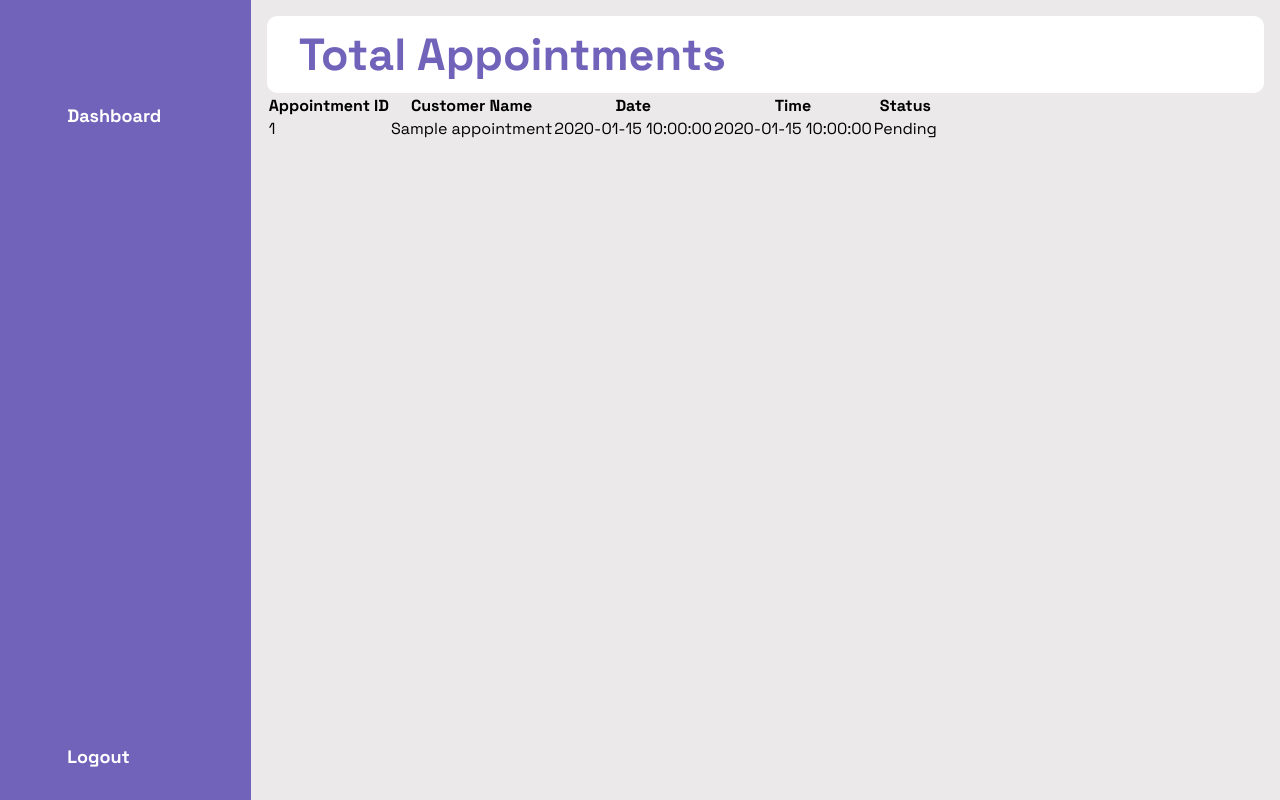
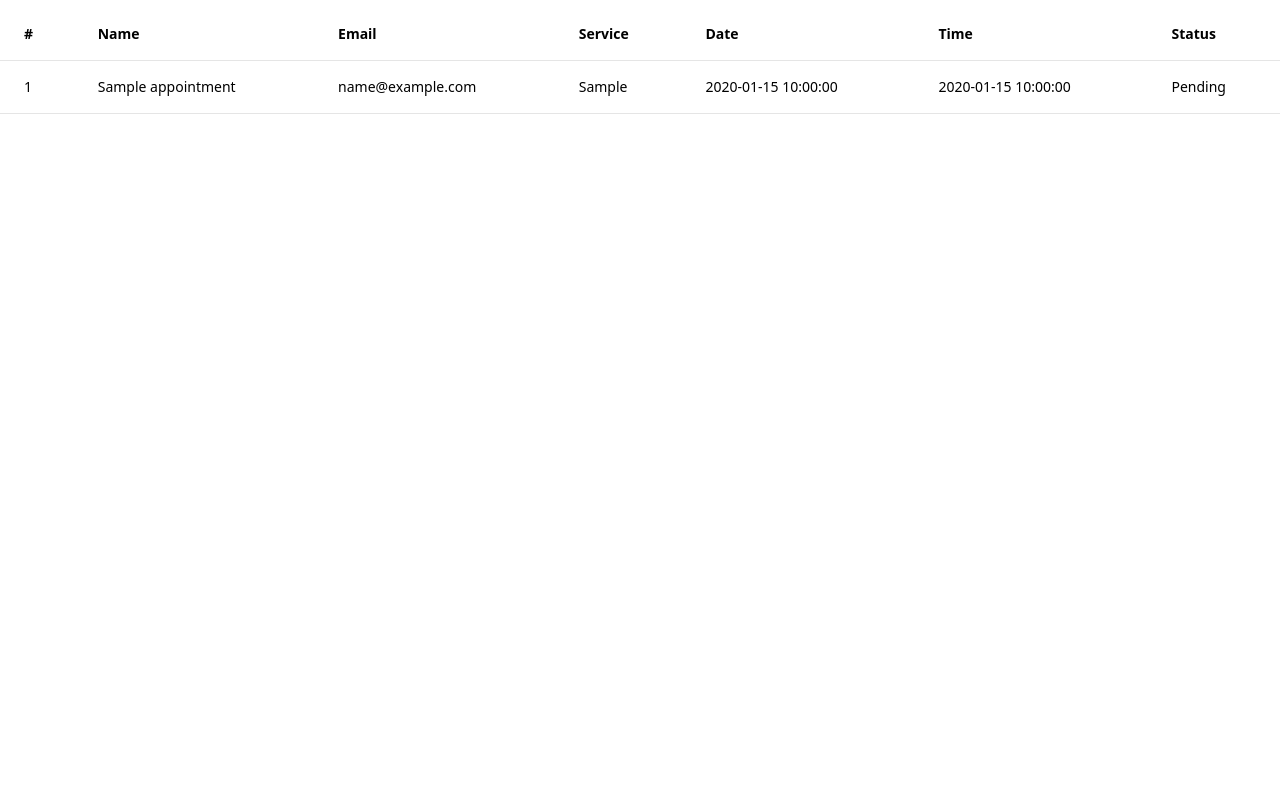
Before and after one commit to prithaxdev/barbershopBookingApplication, a PHP site: page /barber/dashboard/totalAppointments.php in a window 1280 px wide. Run offline with PHP 8.4, Linux system fonts and the light colour scheme; tables that the repository leaves empty or names only in its code hold one stand-in row (values such as "Sample post"); a stand-in replaces the project's code that opens the database connection; some libraries are stand-ins or nearby versions.

Commit message:
Add total appointments page to display all appointments from the database

```diff
--- a/barber/dashboard/totalAppointments.php
+++ b/barber/dashboard/totalAppointments.php
@@ -1,11 +1,9 @@
 <?php
 session_start();
 require_once('../config/dbConnection.php');
-require_once('../dashboard/logout.php');
 
 // Fetch all appointments
 $appointmentsResult = $conn->query("SELECT * FROM appointments");
-
 ?>
 <!DOCTYPE html>
 <html lang="en">
@@ -13,61 +11,45 @@ $appointmentsResult = $conn->query("SELECT * FROM appointments");
     <meta charset="UTF-8">
     <meta name="viewport" content="width=device-width, initial-scale=1.0">
     <title>Total Appointments</title>
-    <link rel="stylesheet" href="../src/css/Style.css">
-    <link rel="stylesheet" href="../src/css/Dashboard.css">
+    <script src="https://cdn.tailwindcss.com"></script>
 </head>
 <body>
-    <div class="sidebar">
-        <div class="logo"></div>
-        <ul class="menu">
-            <li>
-                <a href="./dashboard.php">
-                    <i class="fa-solid fa-gauge-high"></i>
-                    <span>Dashboard</span>
-                </a>
-            </li>
-            <!-- Add other menu items as needed -->
-            <li class="logout">
-                <form id="logoutForm" method="post" action="<?php echo $_SERVER['PHP_SELF']; ?>">
-                    <input type="hidden" name="logout" value="true">
-                    <a href="#" onclick="document.getElementById('logoutForm').submit();">
-                        <i class="fa-solid fa-right-from-bracket"></i>
-                        <span>Logout</span>
-                    </a>
-                </form>
-            </li>
-        </ul>
-    </div>
-    <div class="main--content">
-        <div class="header-wrapper">
-            <div class="header-title">
-                <h2>Total Appointments</h2>
-            </div>
-        </div>
-        <div class="appointments-list">
-            <table>
-                <thead>
+<div class="flex flex-col">
+  <div class="overflow-x-auto sm:-mx-6 lg:-mx-8">
+    <div class="inline-block min-w-full py-2 sm:px-6 lg:px-8">
+      <div class="overflow-hidden">
+        <table class="min-w-full text-left text-sm font-light text-surface dark:text-white">
+          <thead class="border-b border-neutral-200 font-medium dark:border-white/10">
             <tr>
-                        <th>Appointment ID</th>
-                        <th>Customer Name</th>
-                        <th>Date</th>
-                        <th>Time</th>
-                        <th>Status</th>
+              <th scope="col" class="px-6 py-4">#</th>
+              <th scope="col" class="px-6 py-4">Name</th>
+              <th scope="col" class="px-6 py-4">Email</th>
+              <th scope="col" class="px-6 py-4">Service</th>
+              <th scope="col" class="px-6 py-4">Date</th>
+              <th scope="col" class="px-6 py-4">Time</th>
+              <th scope="col" class="px-6 py-4">Status</th>
             </tr>
           </thead>
           <tbody>
-                    <?php while ($appointment = $appointmentsResult->fetch_assoc()): ?>
-                        <tr>
-                            <td><?php echo $appointment['id']; ?></td>
-                            <td><?php echo $appointment['customer_name']; ?></td>
-                            <td><?php echo $appointment['date']; ?></td>
-                            <td><?php echo $appointment['time']; ?></td>
-                            <td><?php echo $appointment['status']; ?></td>
-                        </tr>
-                    <?php endwhile; ?>
+            <?php
+            $index = 1;
+            while ($row = $appointmentsResult->fetch_assoc()) {
+                echo "<tr class='border-b border-neutral-200 dark:border-white/10'>";
+                echo "<td class='whitespace-nowrap px-6 py-4 font-medium'>" . $index++ . "</td>";
+                echo "<td class='whitespace-nowrap px-6 py-4'>" . htmlspecialchars($row['name']) . "</td>";
+                echo "<td class='whitespace-nowrap px-6 py-4'>" . htmlspecialchars($row['email']) . "</td>";
+                echo "<td class='whitespace-nowrap px-6 py-4'>" . htmlspecialchars($row['service']) . "</td>";
+                echo "<td class='whitespace-nowrap px-6 py-4'>" . htmlspecialchars($row['date']) . "</td>";
+                echo "<td class='whitespace-nowrap px-6 py-4'>" . htmlspecialchars($row['time']) . "</td>";
+                echo "<td class='whitespace-nowrap px-6 py-4'>" . htmlspecialchars($row['status']) . "</td>";
+                echo "</tr>";
+            }
+            ?>
           </tbody>
         </table>
       </div>
     </div>
+  </div>
+</div>
 </body>
 </html>
```
Lines whose indentation alone changed are shown as unchanged.
